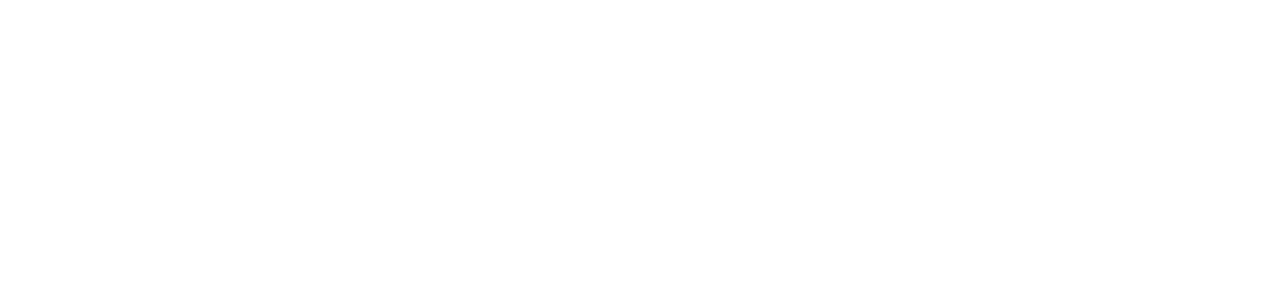
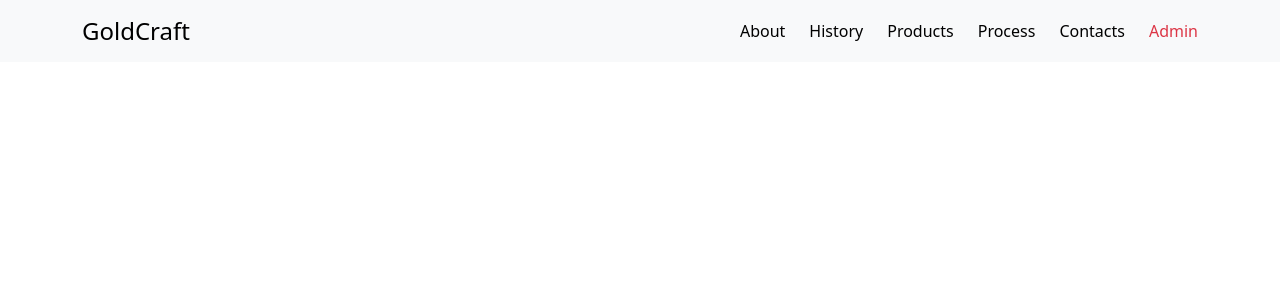
Before and after one commit to Kevincon12/homework65, a React (Vite) app: page / in a window 1280 px wide. Shown: the top 300 px of the page. Built offline with nearby package versions, Linux system fonts and the light colour scheme.

Commit message:
Добавили тулбар

```diff
--- a/src/App.tsx
+++ b/src/App.tsx
@@ -1,9 +1,12 @@
 import { useState } from 'react'
 import './App.css'
+import Toolbar from "./components/ToolBar/Toolbar.tsx";
 
 const App = () => (
     <>
-
+        <header>
+            <Toolbar/>
+        </header>
     </>
 );
 
--- /dev/null
+++ b/src/components/ToolBar/Toolbar.tsx
@@ -0,0 +1,82 @@
+import { NavLink } from "react-router-dom";
+
+const Toolbar = () => {
+    return (
+        <nav className="navbar navbar-light bg-light mb-4">
+            <div className="container d-flex align-items-center">
+        <span className="navbar-brand fs-4 mb-0">
+          GoldCraft
+        </span>
+                <ul className="navbar-nav flex-row gap-4 ms-auto">
+                    <li className="nav-item">
+                        <NavLink
+                            to="/pages/about"
+                            className={({ isActive }) =>
+                                "nav-link text-black p-0" + (isActive ? " active" : "")
+                            }
+                        >
+                            About
+                        </NavLink>
+                    </li>
+
+                    <li className="nav-item">
+                        <NavLink
+                            to="/pages/history"
+                            className={({ isActive }) =>
+                                "nav-link text-black p-0" + (isActive ? " active" : "")
+                            }
+                        >
+                            History
+                        </NavLink>
+                    </li>
+
+                    <li className="nav-item">
+                        <NavLink
+                            to="/pages/products"
+                            className={({ isActive }) =>
+                                "nav-link text-black p-0" + (isActive ? " active" : "")
+                            }
+                        >
+                            Products
+                        </NavLink>
+                    </li>
+
+                    <li className="nav-item">
+                        <NavLink
+                            to="/pages/process"
+                            className={({ isActive }) =>
+                                "nav-link text-black p-0" + (isActive ? " active" : "")
+                            }
+                        >
+                            Process
+                        </NavLink>
+                    </li>
+
+                    <li className="nav-item">
+                        <NavLink
+                            to="/pages/contacts"
+                            className={({ isActive }) =>
+                                "nav-link text-black p-0" + (isActive ? " active" : "")
+                            }
+                        >
+                            Contacts
+                        </NavLink>
+                    </li>
+
+                    <li className="nav-item">
+                        <NavLink
+                            to="/pages/admin"
+                            className={({ isActive }) =>
+                                "nav-link text-danger p-0" + (isActive ? " active" : "")
+                            }
+                        >
+                            Admin
+                        </NavLink>
+                    </li>
+                </ul>
+            </div>
+        </nav>
+    );
+};
+
+export default Toolbar;
```
